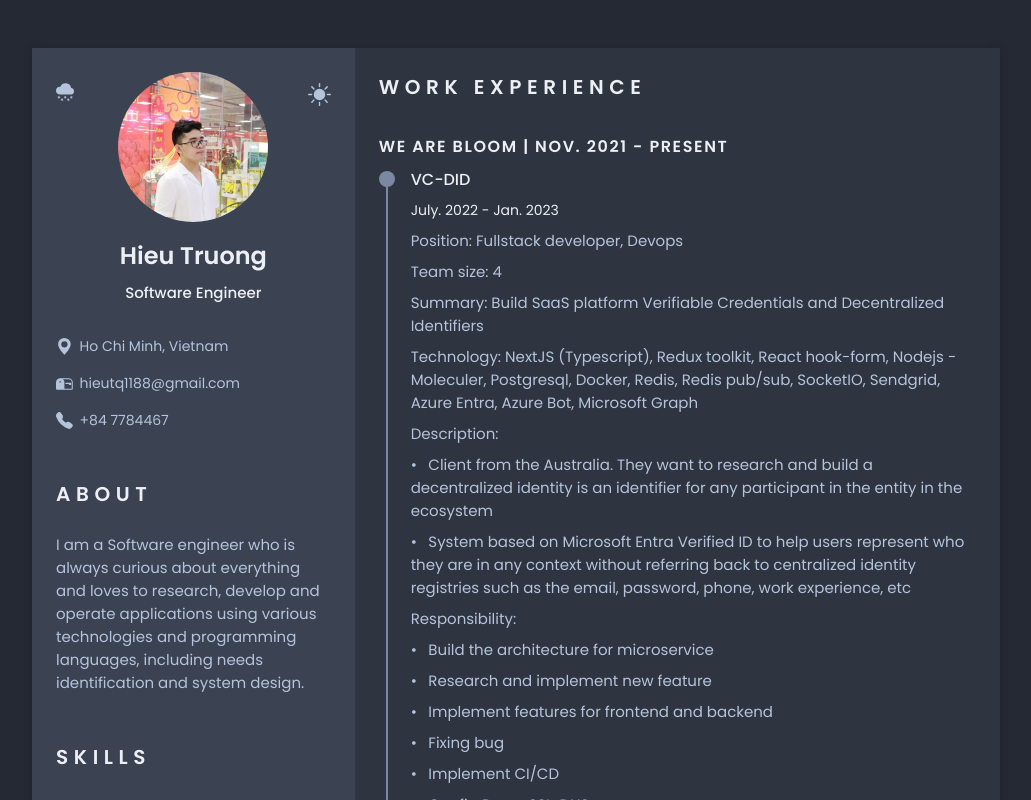
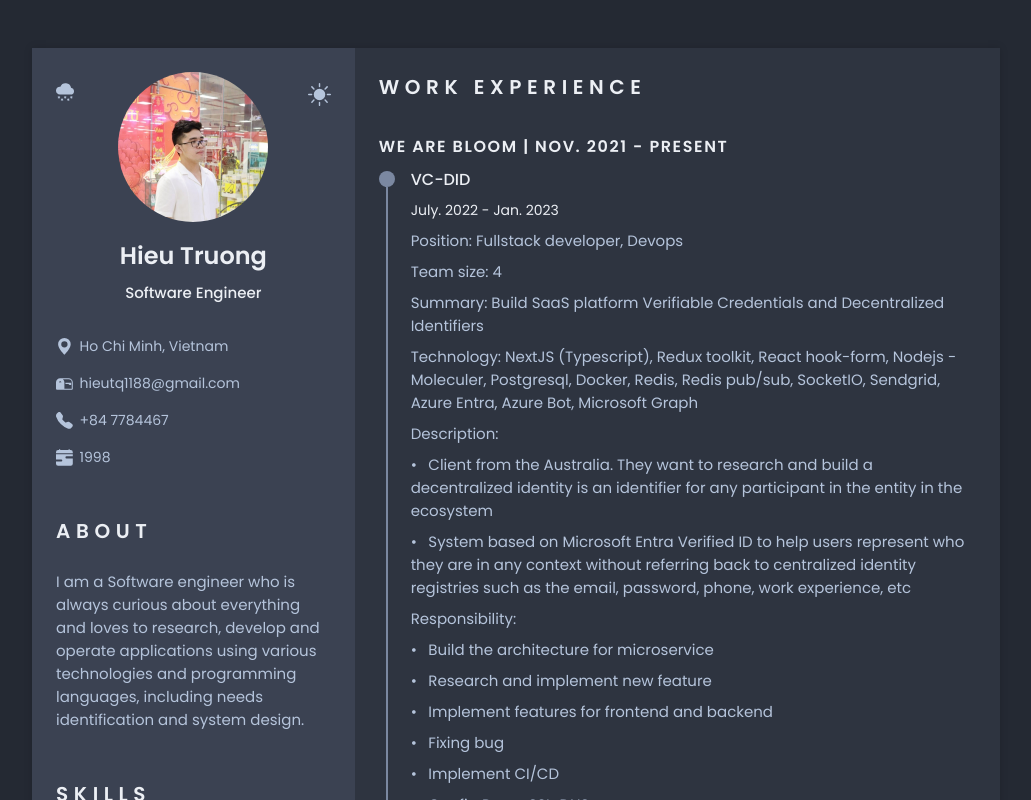
Before and after one commit to quanhieu/resume, a Next.js app: page / in a window 1280 px wide. Shown: the top 800 px of the page, without its empty margins (124-1155 px from the left). Built offline with nearby package versions, Linux system fonts and the light colour scheme.

Commit message:
Update information

```diff
--- /dev/null
+++ b/Components/Activity.js
@@ -0,0 +1,43 @@
+import React from "react";
+import Link from 'next/link'
+
+export const Activities = ({ activities }) => {
+  return (
+    <section className="Activity-experience section" id="activities">
+      <h2 className="section-title">Activities</h2>
+      <div className="experience__container bd-grid">
+        {
+          activities.map((activity) => (
+            <Activity key={activity.title} {...activity} />
+          ))
+        }
+      </div>
+    </section>
+  );
+};
+
+const Activity = ({ title, period, description, at, link }) => {
+  return (
+    <div className="experience__content">
+      <div className="experience__time">
+        <span className="experience__rounder"></span>
+        <span className="experience__line"></span>
+      </div>
+      <div className="experience__data bd-grid">
+        <h3 className="experience__title">{title}</h3>
+        <span className="experience__company">
+          {period}
+        </span>
+        <p className="experience__description">
+          {at}
+          {
+            link && <a href={link} target="_blank" rel="noreferrer" className="social__link">
+              {link}
+            </a>
+          }
+        </p>
+        <p className="experience__description">{description}</p>
+      </div>
+    </div>
+  );
+};
--- a/Components/Options.js
+++ b/Components/Options.js
@@ -15,8 +15,8 @@ export default function Options () {
     console.error(`All Cookies blocked - Error: ${e.message}`);
   }
 
-  const [theme, setTheme] = useState(lsTheme || "dark");
-  const [icon, setIcon] = useState(lsIcon || "bx-sun");
+  const [theme, setTheme] = useState(lsTheme || "dark"); // light
+  const [icon, setIcon] = useState(lsIcon || "bx-sun"); // bx-moon
   const [snow, setSnow] = useState(lsSnow);
 
   useEffect(() => {
--- a/Components/Profile.js
+++ b/Components/Profile.js
@@ -1,6 +1,6 @@
 import React from "react";
 import dynamic from 'next/dynamic'
-import { BsMailbox2, BsTelephoneFill, BsGeoAltFill } from "react-icons/bs";
+import { BsMailbox2, BsTelephoneFill, BsGeoAltFill, BsFillCalendarRangeFill, BsGenderMale } from "react-icons/bs";
 
 const DynamicOptions = dynamic(() => import('./Options'), {
   ssr: false,
@@ -12,6 +12,8 @@ export const Profile = ({
   location,
   email,
   telephone,
+  yearOfBirth,
+  sex,
   image,
 }) => {
   return (
@@ -46,6 +48,22 @@ export const Profile = ({
             />
             {telephone}
           </span>
+          <span className="home__information">
+            <BsFillCalendarRangeFill  style={{
+              marginRight: '0.4em',
+              fontSize: "1.2em"
+            }}
+            />
+            {yearOfBirth}
+          </span>
+          {/* <span className="home__information">
+            <BsGenderMale  style={{
+              marginRight: '0.4em',
+              fontSize: "1.2em"
+            }}
+            />
+            {sex}
+          </span> */}
         </div>
       </div>
       <DynamicOptions />
--- a/Schemas/Data.js
+++ b/Schemas/Data.js
@@ -7,6 +7,8 @@ export const Data = {
     location: "Ho Chi Minh, Vietnam",
     email: "hieutq1188@gmail.com",
     telephone: "+84 7784467",
+    yearOfBirth: "1998",
+    sex: "Male",
     image: "images/me.jpeg",
   },
   aboutMe: {
@@ -71,19 +73,20 @@ export const Data = {
   activities: [
     {
       title: 'Seminal about IaC',
-      description: 'Apply Terraform Ansible to deploy WordPress on AWS',
+      description: 'Apply Terraform Ansible to create resources and deploy WordPress on AWS',
       at: 'We are Bloom',
       period: '2022'
     },
     {
-      title: 'Contribute for open source project Domolo',
+      title: 'Contribute for open source project - Domolo',
       description: 'A monitoring and logging solution for Docker hosts and containers with Prometheus, Grafana, Loki, cAdvisor, NodeExporter and alerting with AlertManager.',
+      link: 'https://github.com/ductnn/domolo',
       period: '2022'
     },
     {
       title: 'Join and contribute at Hacktoberfest',
       description: 'Contributions to open source at Hacktoberfest #9',
-      award: 'https://holopin.io/@hieutruong',
+      link: 'https://holopin.io/@hieutruong',
       period: '2022'
     }
   ],
@@ -204,6 +207,7 @@ export const Data = {
           technology: 'NextJS (Typescript), Nodejs (NestJs), Postgresql, PWA, Firebase, SocketIO, Flutter, AWS, Docker',
           responsibility: [
             'Implement features for FE and BE',
+            'Deploy',
             'Fixing bug'
           ]
         },
@@ -219,6 +223,7 @@ export const Data = {
           responsibility: [
             'Migrate data from LDAP system to Teamcenter, by the way, using multiple threads of Nodejs',
             'Schedule cronjob to auto migrate data',
+            'Deploy',
             'Fixing bug'
           ]
         },
@@ -235,22 +240,6 @@ export const Data = {
             'Implement features for BE',
             'Fixing bug',
             'Implement CI/CD',
-          ]
-        },
-        {
-          project: 'STAY WELL',
-          period: 'March, 2019 - Jan, 2021',
-          position: 'Fullstack developer',
-          description: [
-            'Provide simple-rent house management solution.',
-          ],
-          teamSize: 3,
-          technology: 'Nodejs (ExpressJs), MongoDB, ReactJs, Redux-Saga, Redis, Sendgrid, Docker',
-          responsibility: [
-            'Build the architecture',
-            'Research and implement new feature',
-            'Implement features FE for BE',
-            'Fixing bug'
           ]
         },
       ]
@@ -333,6 +322,27 @@ export const Data = {
         }
       ]
     },
+    {
+      company: 'Stay Well',
+      projects: [
+        {
+          project: 'Rent house management',
+          period: 'March, 2019 - Jan, 2021',
+          position: 'Fullstack developer',
+          description: [
+            'Provide simple-rent house management solution.',
+          ],
+          teamSize: 3,
+          technology: 'Nodejs (ExpressJs), MongoDB, ReactJs, Redux-Saga, Redis, Sendgrid, Docker',
+          responsibility: [
+            'Build the architecture',
+            'Research and implement new feature',
+            'Implement features FE for BE',
+            'Fixing bug'
+          ]
+        },
+      ]
+    },
   ],
   experience: {
     works: [
@@ -404,7 +414,7 @@ export const Data = {
     academic: [
       {
         career: "Bachelor of Science: Computing - Information Systems",
-        date: "2019",
+        date: "2020",
         institution: "FPT Education",
       },
     ],
--- a/Schemas/Menu.js
+++ b/Schemas/Menu.js
@@ -1,4 +1,4 @@
-import { BsFillHouseDoorFill, BsPeopleFill, BsPatchCheckFill, BsJournalBookmarkFill, BsFilterSquareFill, BsKanban } from "react-icons/bs";
+import { BsFillHouseDoorFill, BsPeopleFill, BsPatchCheckFill, BsJournalBookmarkFill, BsUiRadios, BsKanban } from "react-icons/bs";
 
 export const Menu = {
   menu: [
@@ -42,10 +42,10 @@ export const Menu = {
       />
     },
     {
-      label: "Summary",
-      section: "#summary",
+      label: "Activities",
+      section: "#activities",
       className: "bx-briefcase-alt",
-      icon: <BsFilterSquareFill
+      icon: <BsUiRadios
         style={{
           fontSize: "1.5em"
         }}
--- a/next.config.js
+++ b/next.config.js
@@ -18,8 +18,9 @@ if (isGithubActions) {
     assetPrefix: assetPrefix,
     basePath: basePath,
     images: {
-      loader: 'imgix',
-      path: 'the "domain" of your Imigix source',
+      unoptimized: true,
+      // loader: 'imgix',
+      // path: 'the "domain" of your Imigix source',
     },
   })
 }
--- a/pages/index.js
+++ b/pages/index.js
@@ -9,6 +9,7 @@ import { WorkExperiences } from "../Components/Experience";
 import { SocialMedia } from "../Components/SocialMedia";
 import { AboutMe } from "../Components/AboutMe";
 import { Menu } from "../Components/Menu";
+import { Activities } from "../Components/Activity";
 import { SEO } from "../Components/SEO";
 import ErrorBoundary from '../Components/error-boundary'
 
@@ -34,7 +35,7 @@ export default function Home() {
     }
   }, [matches]);
 
-  const { profile, aboutMe, skills, socialMedia, experience, workExperience } = dataSchema;
+  const { profile, aboutMe, skills, socialMedia, experience, workExperience, activities } = dataSchema;
 
   return (
     <>
@@ -52,8 +53,9 @@ export default function Home() {
           </div>
           <div className="resume__right">
             <WorkExperiences workExperience={workExperience} />
-            {/* <Works {...experience} />
-            <Projects {...experience} /> */}
+            <Activities activities={activities} />
+            {/* <Works {...experience} /> */}
+            {/* <Projects {...experience} /> */}
             <Academic {...experience} />
           </div>
         </div>
```
